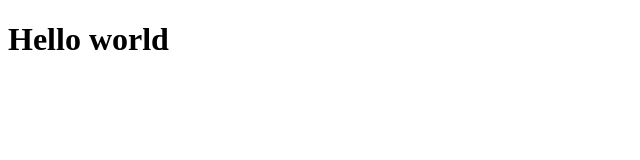
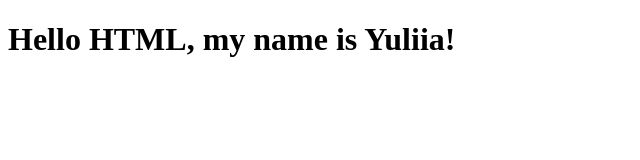
Before and after one commit to MelnykY/hello-html, a plain HTML site: page index.html in a window 1280 px wide. Shown: the whole page, without its empty margins (0-640 px from the left). Drawn offline with Linux system fonts and the light colour scheme.

Commit message:
Update index.html

```diff
--- a/index.html
+++ b/index.html
@@ -1,9 +1,9 @@
 <!doctype html>
 <html>
  <heаd>
-  <title>Hello world</title>
+  <title>Hello HTML</title>
  </heаd>
  <body>
-  <h1>Hello world</h1>
+  <h1>Hello HTML, my name is Yuliia!</h1>
  </body>
 </html>
```
